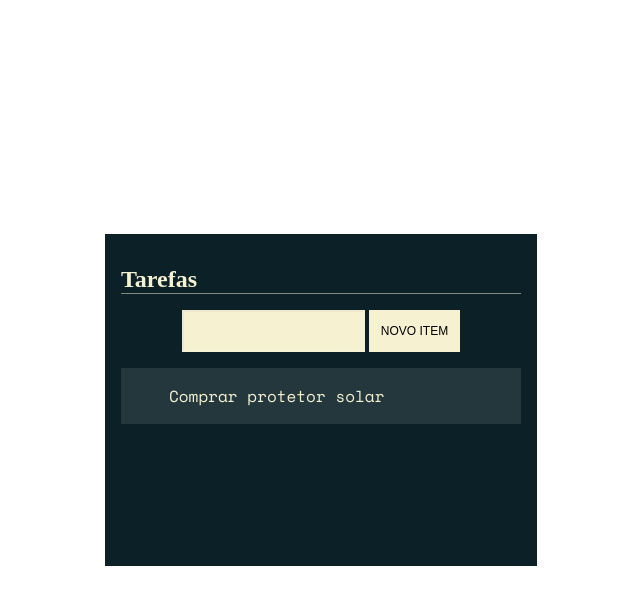
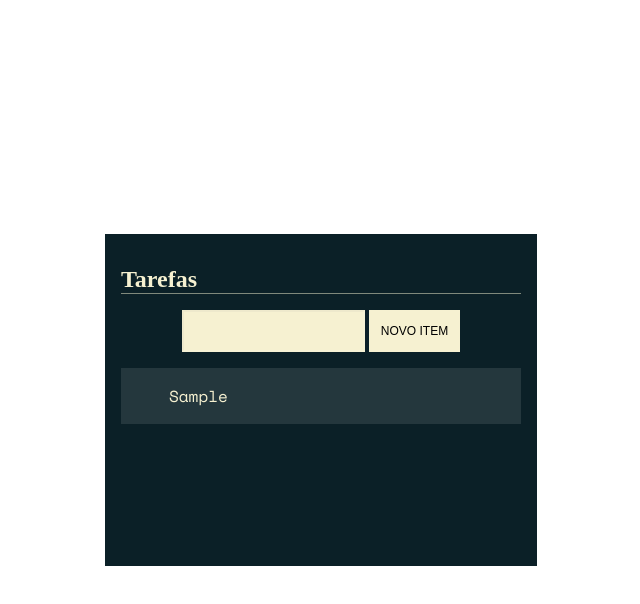
Before and after one commit to antonialucianapires/app_lista_tarefas, a plain HTML site: page index.html in a window 1280 px wide. Both pictures are taken after typing "Sample" into the empty fields and a click on the button "NOVO ITEM". Shown: the whole page, without its empty margins (319-959 px from the left). Drawn offline with nearby package versions, Linux system fonts and the light colour scheme; a web font is replaced by a local one.

Commit message:
feat: adicionando tarefa com inserção dinamica de valor

```diff
--- a/assets/listaTarefas.js
+++ b/assets/listaTarefas.js
@@ -5,6 +5,11 @@ const criarTarefa = (evento) => {
     const input = document.querySelector('[data-form-input]');
     const valor = input.value;
     console.log(valor);
+
+    const tarefa = document.querySelector('[data-task]');
+    const conteudo = `<p class="content">${valor}</p>`;
+    tarefa.innerHTML = conteudo;
+
     input.value = " ";
 }
 
--- a/index.html
+++ b/index.html
@@ -21,8 +21,7 @@
       </form>
 
       <ul class="list">
-        <li class="task">
-          <p class="content">Comprar protetor solar</p>
+        <li class="task" data-task>
         </li>
       </ul>
     </div>
```
